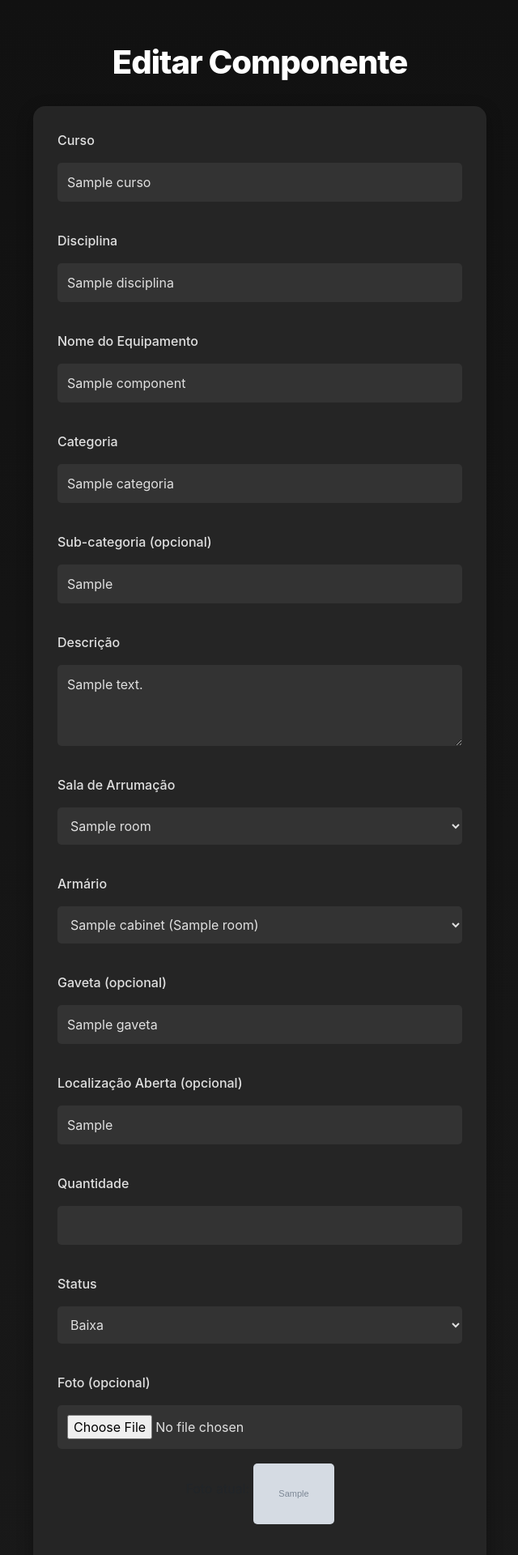
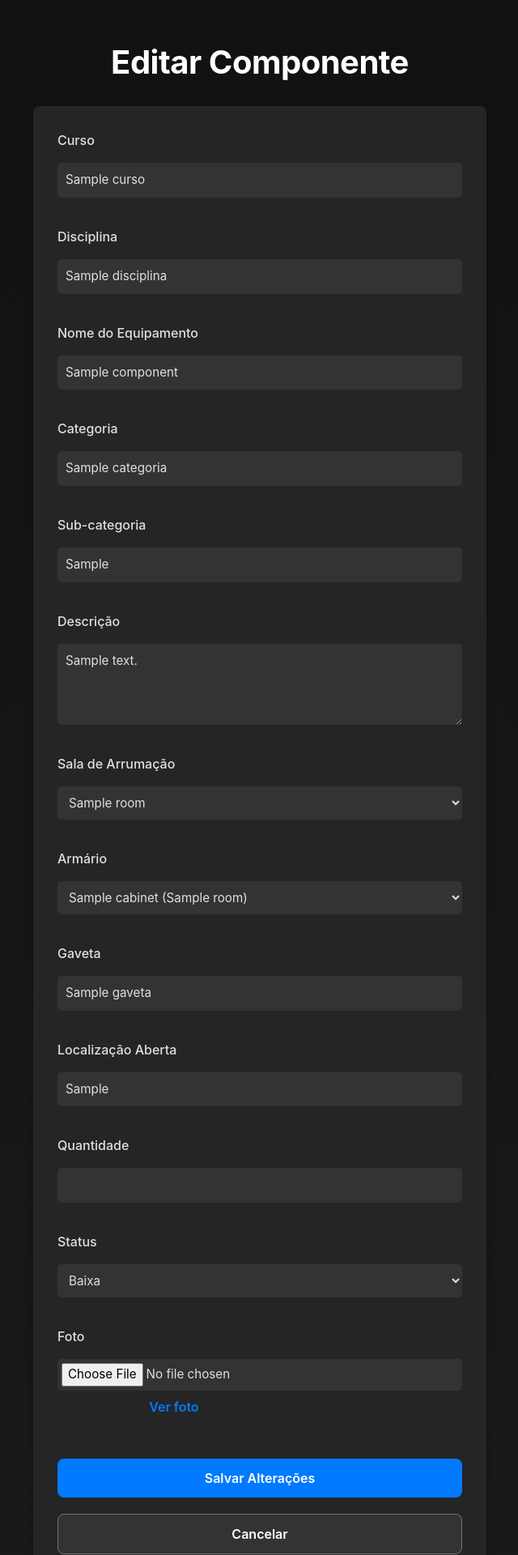
Before and after one commit to BigFoot355/Inventory-Website, a Django app: template inventory/templates/inventory/edit_component.html in a window 1280 px wide. Shown: the part 520-2440 px from the top of the page at 81% size, without its empty margins (319-959 px from the left). Run offline with Django 3.2, Linux system fonts and the light colour scheme; the template is opened without the code that fills it: most values are stand-ins (such as "Sample title", 1, 10 or a date in 2020); grey boxes marked "Sample" are stand-in pictures; some libraries are stand-ins or nearby versions.

Commit message:
Update edit_component.html

```diff
--- a/inventory/templates/inventory/edit_component.html
+++ b/inventory/templates/inventory/edit_component.html
@@ -4,8 +4,8 @@
 {% block title %}Editar Componente - Sistema de Inventário{% endblock %}
 
 {% block content %}
-<div class="edit-container">
-    <h1 class="edit-title">Editar Componente</h1>
+<div class="edit-component-container">
+    <h1 class="edit-component-title">Editar Componente</h1>
 
     <!-- Mensagens de Feedback -->
     {% if messages %}
@@ -38,8 +38,8 @@
             <input type="text" name="categoria" id="categoria" value="{{ component.categoria }}" required>
         </div>
         <div class="form-group">
-            <label for="sub_categoria">Sub-categoria (opcional)</label>
-            <input type="text" name="sub_categoria" id="sub_categoria" value="{{ component.sub_categoria|default_if_none:'' }}">
+            <label for="sub_categoria">Sub-categoria</label>
+            <input type="text" name="sub_categoria" id="sub_categoria" value="{{ component.sub_categoria }}">
         </div>
         <div class="form-group">
             <label for="descricao">Descrição</label>
@@ -48,6 +48,7 @@
         <div class="form-group">
             <label for="sala_arrumacao">Sala de Arrumação</label>
             <select name="sala_arrumacao" id="sala_arrumacao" required>
+                <option value="" disabled>Selecione uma sala</option>
                 {% for room in rooms %}
                     <option value="{{ room.id }}" {% if room.id == component.sala_arrumacao.id %}selected{% endif %}>{{ room.name }}</option>
                 {% endfor %}
@@ -56,22 +57,23 @@
         <div class="form-group">
             <label for="armario">Armário</label>
             <select name="armario" id="armario" required>
+                <option value="" disabled selected>Selecione um armário</option>
                 {% for cabinet in cabinets %}
-                    <option value="{{ cabinet.id }}" {% if cabinet.id == component.armario.id %}selected{% endif %}>{{ cabinet.name }} ({{ cabinet.room.name }})</option>
+                    <option value="{{ cabinet.id }}" data-room-id="{{ cabinet.room.id }}" {% if cabinet.id == component.armario.id %}selected{% endif %}>{{ cabinet.name }} ({{ cabinet.room.name }})</option>
                 {% endfor %}
             </select>
         </div>
         <div class="form-group">
-            <label for="gaveta">Gaveta (opcional)</label>
-            <input type="text" name="gaveta" id="gaveta" value="{{ component.gaveta|default_if_none:'' }}">
+            <label for="gaveta">Gaveta</label>
+            <input type="text" name="gaveta" id="gaveta" value="{{ component.gaveta }}">
         </div>
         <div class="form-group">
-            <label for="localizacao_aberta">Localização Aberta (opcional)</label>
-            <input type="text" name="localizacao_aberta" id="localizacao_aberta" value="{{ component.localizacao_aberta|default_if_none:'' }}">
+            <label for="localizacao_aberta">Localização Aberta</label>
+            <input type="text" name="localizacao_aberta" id="localizacao_aberta" value="{{ component.localizacao_aberta }}">
         </div>
         <div class="form-group">
             <label for="quantidade">Quantidade</label>
-            <input type="number" name="quantidade" id="quantidade" value="{{ component.quantidade }}" min="1" required>
+            <input type="number" name="quantidade" id="quantidade" min="1" value="{{ component.quantidade }}" required>
         </div>
         <div class="form-group">
             <label for="status">Status</label>
@@ -81,10 +83,10 @@
             </select>
         </div>
         <div class="form-group">
-            <label for="foto">Foto (opcional)</label>
-            <input type="file" name="foto" id="foto" accept="image/*">
+            <label for="foto">Foto</label>
+            <input type="file" name="foto" id="foto">
             {% if component.foto %}
-                <p>Foto atual: <img src="{{ component.foto.url }}" alt="Foto atual" class="current-photo"></p>
+                <p>Foto atual: <a href="{{ component.foto.url }}" target="_blank">Ver foto</a></p>
             {% endif %}
         </div>
         <button type="submit" class="btn btn-primary">Salvar Alterações</button>
@@ -94,30 +96,32 @@
 
 <!-- CSS Embutido -->
 <style>
-    /* Edit Container */
-    .edit-container {
+    /* Edit Component Container */
+    .edit-component-container {
         max-width: 600px;
         margin: 0 auto;
         padding: 40px 20px;
-        text-align: center;
     }
 
-    .edit-title {
+    .edit-component-title {
         font-size: 2.5rem;
-        font-weight: 800;
+        font-weight: 700;
         color: #ffffff;
+        text-align: center;
         margin-bottom: 30px;
-        letter-spacing: -1px;
+        letter-spacing: -0.5px;
     }
 
     /* Mensagens de Feedback */
     .messages {
         margin-bottom: 30px;
+        text-align: center;
     }
 
     .alert {
+        display: inline-block;
         padding: 12px 20px;
-        border-radius: 10px;
+        border-radius: 8px;
         margin-bottom: 15px;
         font-size: 1rem;
         box-shadow: 0 4px 10px rgba(0, 0, 0, 0.3);
@@ -135,13 +139,13 @@
 
     /* Formulário de Edição */
     .edit-form {
-        background: #252525;
-        padding: 30px;
-        border-radius: 15px;
-        box-shadow: 0 6px 20px rgba(0, 0, 0, 0.3);
         display: flex;
         flex-direction: column;
         gap: 20px;
+        background: #252525;
+        padding: 30px;
+        border-radius: 8px;
+        box-shadow: 0 4px 10px rgba(0, 0, 0, 0.3);
     }
 
     .form-group {
@@ -151,23 +155,25 @@
     }
 
     .form-group label {
-        text-align: left;
-        font-size: 1rem;
         color: #e0e0e0;
         font-weight: 500;
+        font-size: 1rem;
     }
 
     .form-group input,
     .form-group select,
     .form-group textarea {
-        width: 100%;
-        padding: 12px;
+        padding: 10px;
         border: none;
         border-radius: 5px;
         background: #333333;
         color: #e0e0e0;
-        font-size: 1rem;
-        transition: box-shadow 0.3s ease;
+        font-size: 0.95rem;
+    }
+
+    .form-group textarea {
+        resize: vertical;
+        min-height: 100px;
     }
 
     .form-group input:focus,
@@ -177,35 +183,30 @@
         box-shadow: 0 0 5px rgba(0, 122, 255, 0.5);
     }
 
-    .form-group textarea {
-        resize: vertical;
-        min-height: 100px;
+    .form-group input[type="file"] {
+        padding: 5px;
     }
 
-    .current-photo {
-        max-width: 100px;
-        margin-top: 10px;
-        border-radius: 5px;
-    }
-
-    /* Botões */
-    .btn {
-        display: inline-block;
-        padding: 14px 30px;
-        border-radius: 30px;
+    .edit-form button,
+    .edit-form a {
+        padding: 12px 30px;
+        border-radius: 8px;
+        text-align: center;
+        font-weight: 600;
+        font-size: 1rem;
         text-decoration: none;
-        font-weight: 600;
-        font-size: 1.1rem;
-        transition: all 0.3s ease;
+        transition: background 0.3s ease, transform 0.3s ease;
     }
 
     .btn-primary {
-        background: linear-gradient(90deg, #007aff, #005bb5);
+        background: #007aff;
         color: #ffffff;
+        border: none;
+        cursor: pointer;
     }
 
     .btn-primary:hover {
-        background: linear-gradient(90deg, #005bb5, #003f7f);
+        background: #005bb5;
         transform: scale(1.05);
     }
 
@@ -219,13 +220,13 @@
         transform: scale(1.05);
     }
 
-    /* Ajustes para Responsividade */
+    /* Responsividade */
     @media (max-width: 576px) {
-        .edit-container {
+        .edit-component-container {
             padding: 20px 15px;
         }
 
-        .edit-title {
+        .edit-component-title {
             font-size: 2rem;
         }
 
@@ -233,10 +234,60 @@
             padding: 20px;
         }
 
-        .btn {
-            padding: 12px 20px;
-            font-size: 1rem;
+        .form-group label {
+            font-size: 0.95rem;
+        }
+
+        .form-group input,
+        .form-group select,
+        .form-group textarea {
+            font-size: 0.9rem;
+        }
+
+        .edit-form button,
+        .edit-form a {
+            padding: 10px 20px;
+            font-size: 0.9rem;
         }
     }
 </style>
+
+<!-- JavaScript para Filtragem Dinâmica -->
+<script>
+    document.addEventListener('DOMContentLoaded', function() {
+        const salaSelect = document.getElementById('sala_arrumacao');
+        const armarioSelect = document.getElementById('armario');
+        const allOptions = Array.from(armarioSelect.querySelectorAll('option')).slice(1); // Exclui a opção "Selecione um armário"
+
+        function filterCabinets() {
+            const selectedRoomId = salaSelect.value;
+
+            // Limpar as opções atuais, mantendo apenas a opção padrão
+            armarioSelect.innerHTML = '<option value="" disabled selected>Selecione um armário</option>';
+
+            // Filtrar e adicionar apenas os armários da sala selecionada
+            allOptions.forEach(option => {
+                const roomId = option.getAttribute('data-room-id');
+                if (roomId === selectedRoomId) {
+                    armarioSelect.appendChild(option.cloneNode(true));
+                }
+            });
+
+            // Se não houver armários para a sala selecionada, exibir uma mensagem
+            if (armarioSelect.options.length === 1) {
+                const noOption = document.createElement('option');
+                noOption.value = '';
+                noOption.disabled = true;
+                noOption.textContent = 'Nenhum armário disponível para esta sala';
+                armarioSelect.appendChild(noOption);
+            }
+        }
+
+        // Executar a filtragem ao carregar a página
+        filterCabinets();
+
+        // Executar a filtragem sempre que a sala mudar
+        salaSelect.addEventListener('change', filterCabinets);
+    });
+</script>
 {% endblock %}
```
